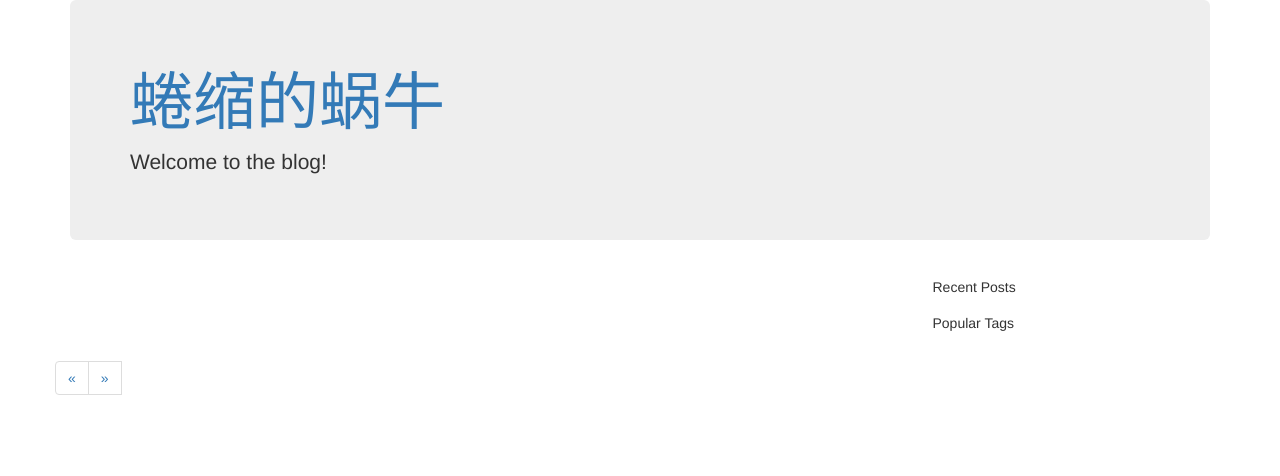
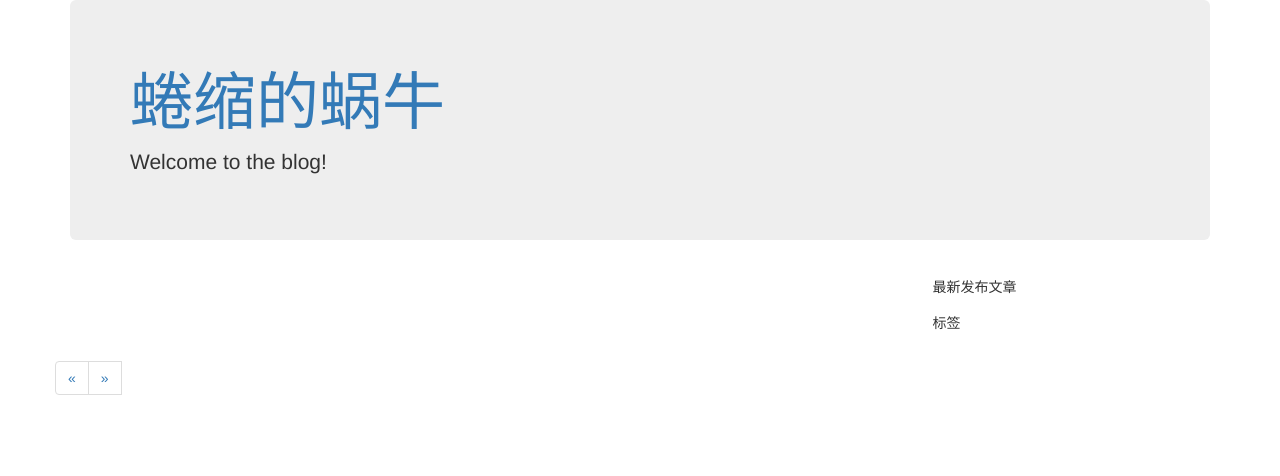
Before and after one commit to kbsonlong/Flask-blog, a Flask app: template templates/home.html in a window 1280 px wide. Shown: the top 476 px of the page. Run offline with Flask 2, Linux system fonts and the light colour scheme; the template is opened without the code that fills it: values that come from a table or form of the project are taken from there, others are empty; some libraries are stand-ins or nearby versions.

Commit message:
修改文章展示页post.html

```diff
--- a/templates/home.html
+++ b/templates/home.html
@@ -25,7 +25,7 @@
     </div>
     <div class="col-lg-3">
         <div class="row">
-            <h5>Recent Posts</h5>
+            <h5>最新发布文章</h5>
             <ul>
                 {% for post in recent %}
                     <!-- Set the link for recent posts. -->
@@ -36,7 +36,7 @@
             </ul>
         </div>
         <div class="row">
-            <h5>Popular Tags</h5>
+            <h5>标签</h5>
             <ul>
                 {% for tag in top_tags %}
                     <li>
```
Also changed, not shown: templates/post.html (+8 -1 lines).
